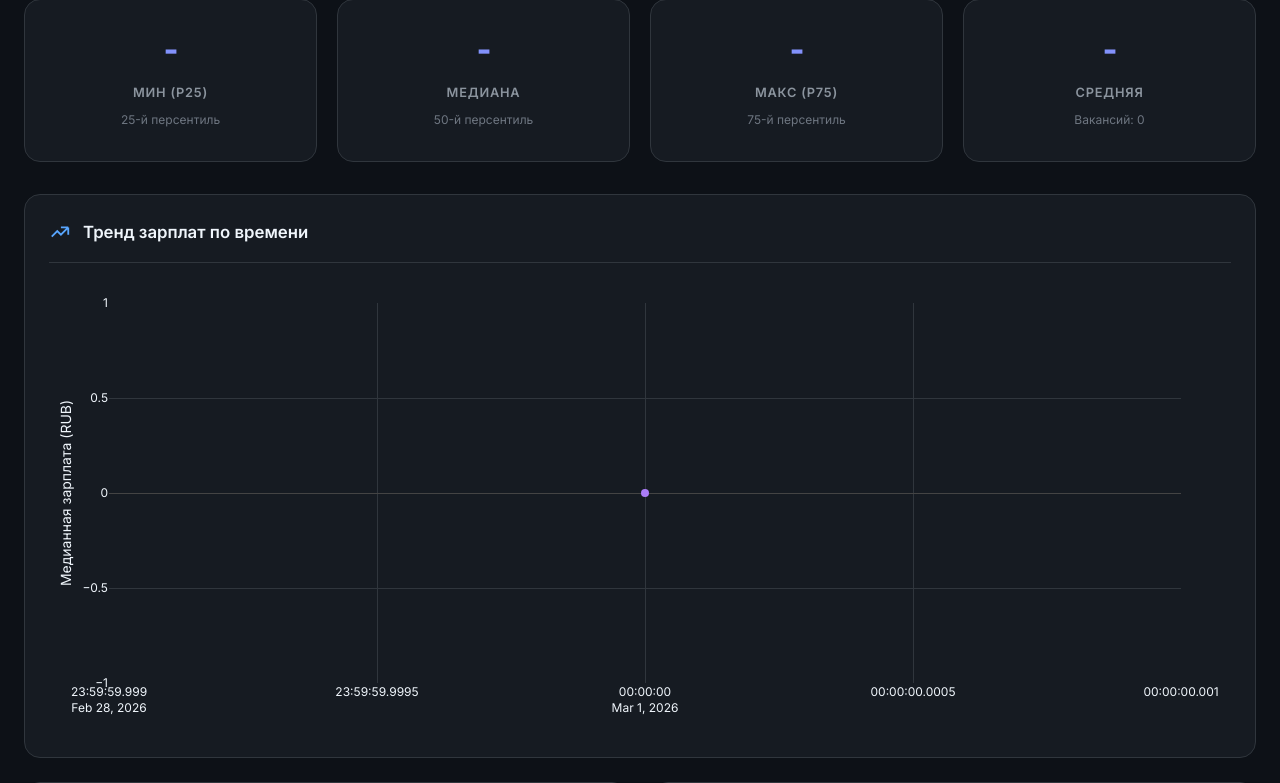
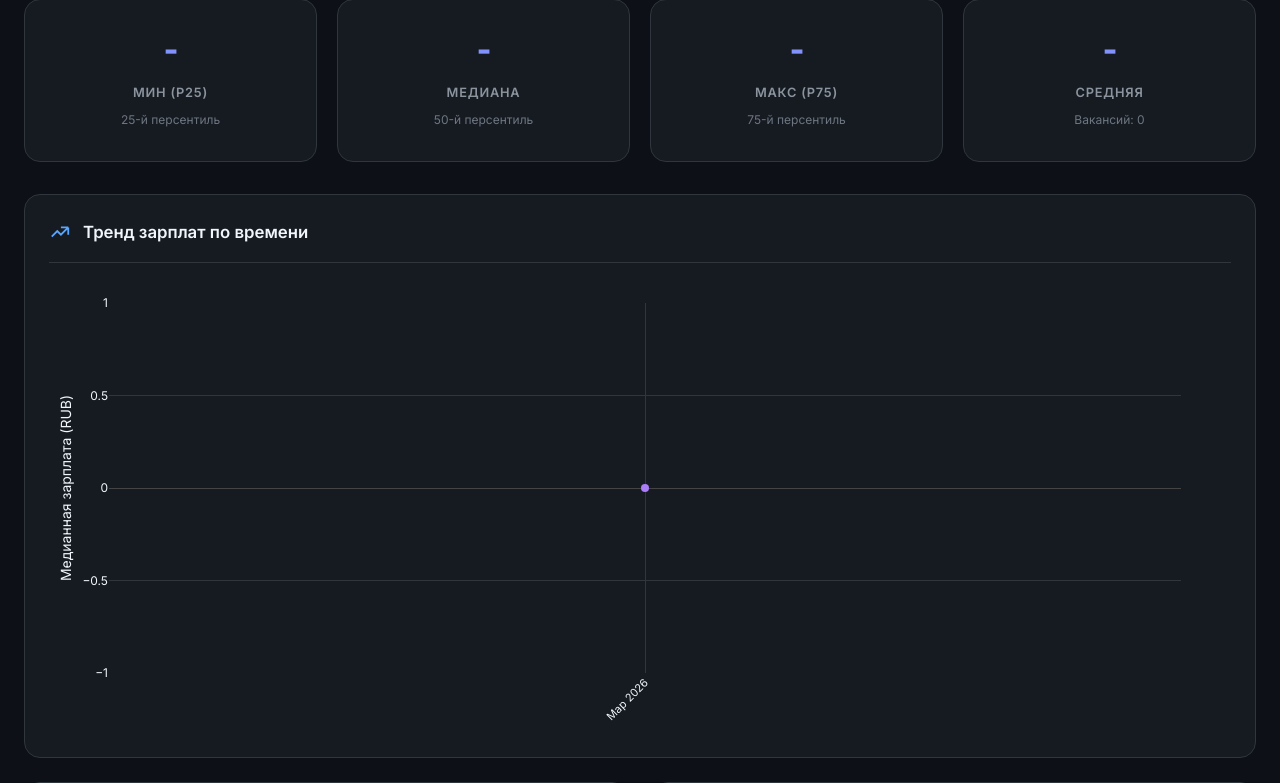
Before and after one commit to solnce18251/-2.0, a Flask app: page / in a window 1280 px wide. Shown: the part 990-1773 px from the top of the page. Run offline with Flask 3, Linux system fonts and the light colour scheme; tables that the repository leaves empty hold one stand-in row (values such as "Sample post"); some libraries are stand-ins or nearby versions.

Commit message:
style: изменён формат оси X на графике тренда

```diff
--- a/templates/index.html
+++ b/templates/index.html
@@ -1389,8 +1389,20 @@
                 const response = await fetch('/api/statistics/trend?' + params.toString());
                 const data = await response.json();
 
+                // Форматирование месяцев для оси X (Янв 2026, Фев 2026 и т.д.)
+                const monthNames = {
+                    '01': 'Янв', '02': 'Фев', '03': 'Мар', '04': 'Апр',
+                    '05': 'Май', '06': 'Июн', '07': 'Июл', '08': 'Авг',
+                    '09': 'Сен', '10': 'Окт', '11': 'Ноя', '12': 'Дек'
+                };
+
                 const trace = {
-                    x: data.map(d => d.month),
+                    x: data.map(d => {
+                        // Преобразуем YYYY-MM в "Янв 2026"
+                        const [year, month] = d.month.split('-');
+                        const monthName = monthNames[month] || month;
+                        return `${monthName} ${year}`;
+                    }),
                     y: data.map(d => d.median || 0),
                     type: 'scatter',
                     mode: 'lines+markers',
@@ -1410,8 +1422,12 @@
                     paper_bgcolor: 'rgba(0,0,0,0)',
                     plot_bgcolor: 'rgba(0,0,0,0)',
                     font: { color: '#F0F6FC', family: 'Inter' },
-                    margin: { l: 60, r: 50, t: 20, b: 50 },
-                    xaxis: { gridcolor: '#30363D' },
+                    margin: { l: 60, r: 50, t: 20, b: 60 },
+                    xaxis: {
+                        gridcolor: '#30363D',
+                        tickangle: -45,
+                        tickfont: { size: 11 }
+                    },
                     yaxis: {
                         title: 'Медианная зарплата (RUB)',
                         gridcolor: '#30363D'
```
